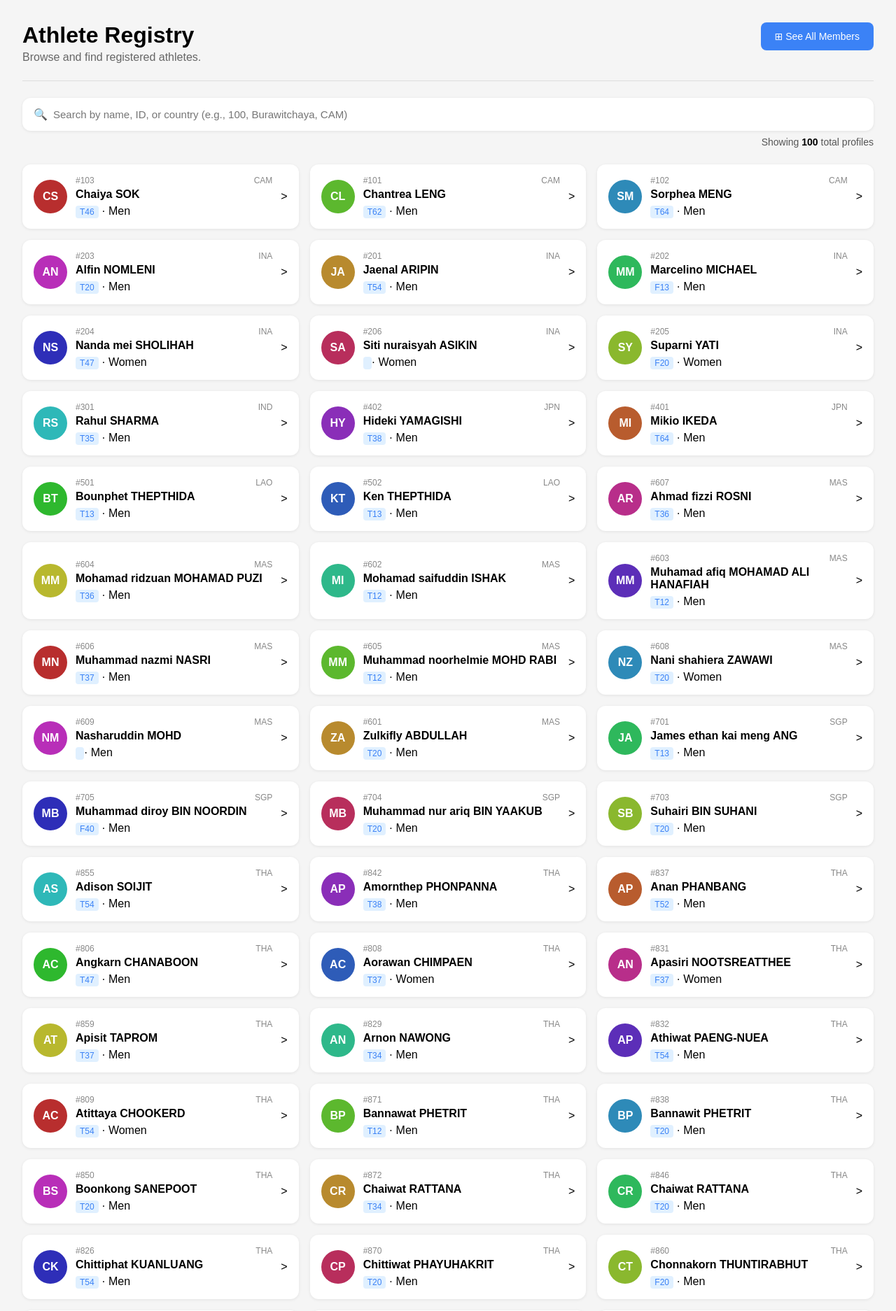
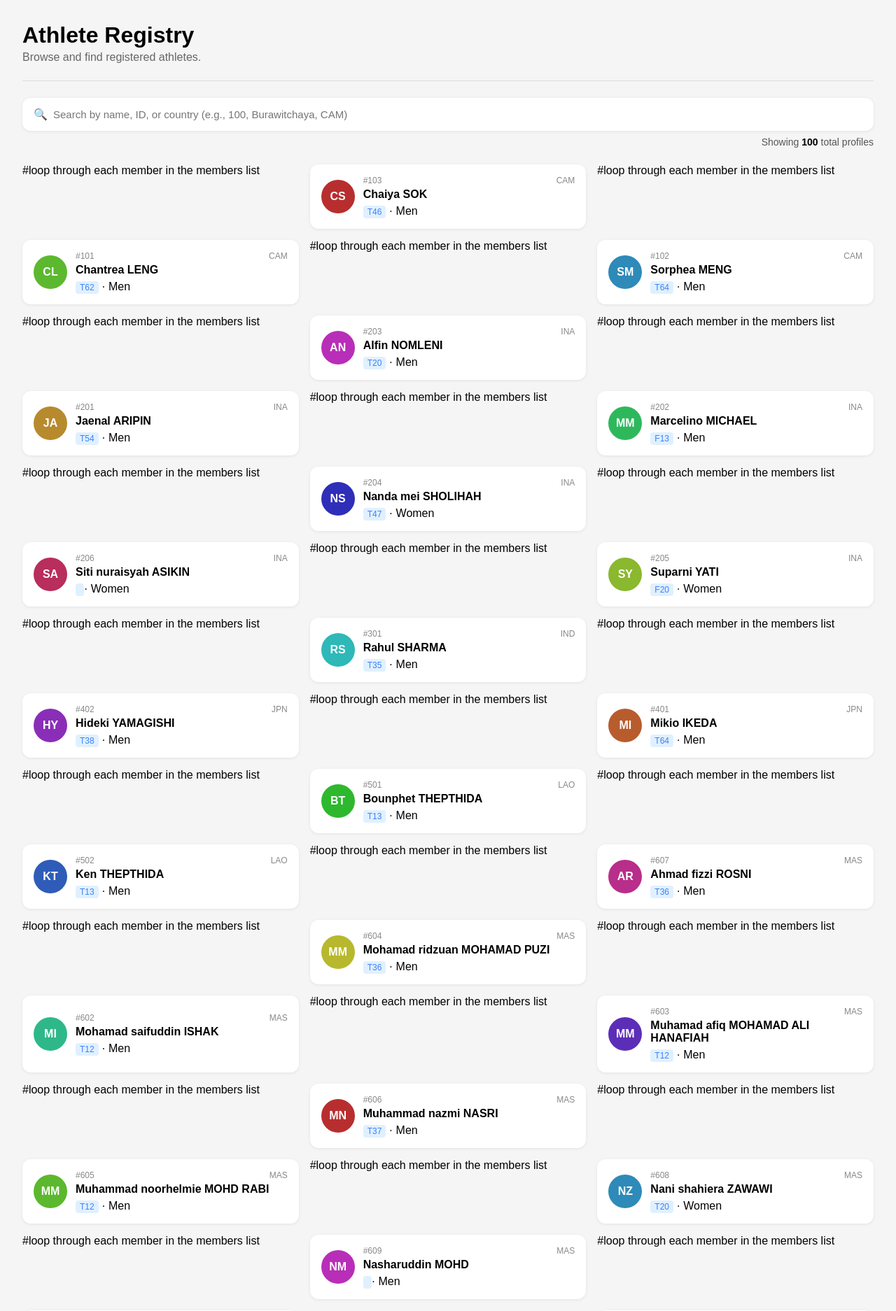
Before and after one commit to klaoooooo/django-project, a Django app: page /members/ in a window 1280 px wide. Shown: the top 1874 px of the page at 70% size. Run offline with Django 5.2, Linux system fonts and the light colour scheme.

Commit message:
Refactor athlete data management: update CSV file location, remove obsolete CSV, and clean up HTML template

```diff
--- a/members/templates/index.html
+++ b/members/templates/index.html
@@ -40,7 +40,6 @@
         <h1>Athlete Registry</h1>
         <p>Browse and find registered athletes.</p>
     </div>
-    <button class="btn-all">⊞ See All Members</button>
 </div>
 
 <hr>
@@ -54,7 +53,7 @@
 <div class="count">Showing <strong>{{ total }}</strong> total profiles</div>
 
 <div class="grid">
-{% for s in members %}
+{% for s in members %} #loop through each member in the members list
 {% with colors="4CAF50,E91E63,2196F3,FF5722,9C27B0,00BCD4,FF9800,607D8B" %}
 <a class="card" href="/members/{{ s.id }}/">
     <div class="avatar" style="background-color: hsl({{ forloop.counter0 }}00, 60%, 45%);">
@@ -71,7 +70,6 @@
             · {{ s.gender }}
         </div>
     </div>
-    <span>></span>
 </a>
 {% endwith %}
 {% endfor %}
--- a/members/views.py
+++ b/members/views.py
@@ -4,7 +4,8 @@ from django.shortcuts import render
 
 def index(request):
     members = []
-    csv_path = os.path.join(os.path.dirname(__file__), 'Athlests.member.csv')
+    # แก้ path ให้ชี้ไปที่ myproject แทน
+    csv_path = os.path.join(os.path.dirname(__file__), '..', 'myproject', 'Athlests.member.csv')
 
     with open(csv_path, encoding='utf-8') as f:
         reader = csv.DictReader(f)
@@ -28,7 +29,7 @@ def index(request):
     })
 
 def profile(request, id):
-    csv_path = os.path.join(os.path.dirname(__file__), 'Athlests.member.csv')
+    csv_path = os.path.join(os.path.dirname(__file__), '..', 'myproject', 'Athlests.member.csv')
     member = None
 
     with open(csv_path, encoding='utf-8') as f:
```
Also changed, not shown: myproject/Athlests.member.csv (renamed from members/data/Athlests.member.csv).
